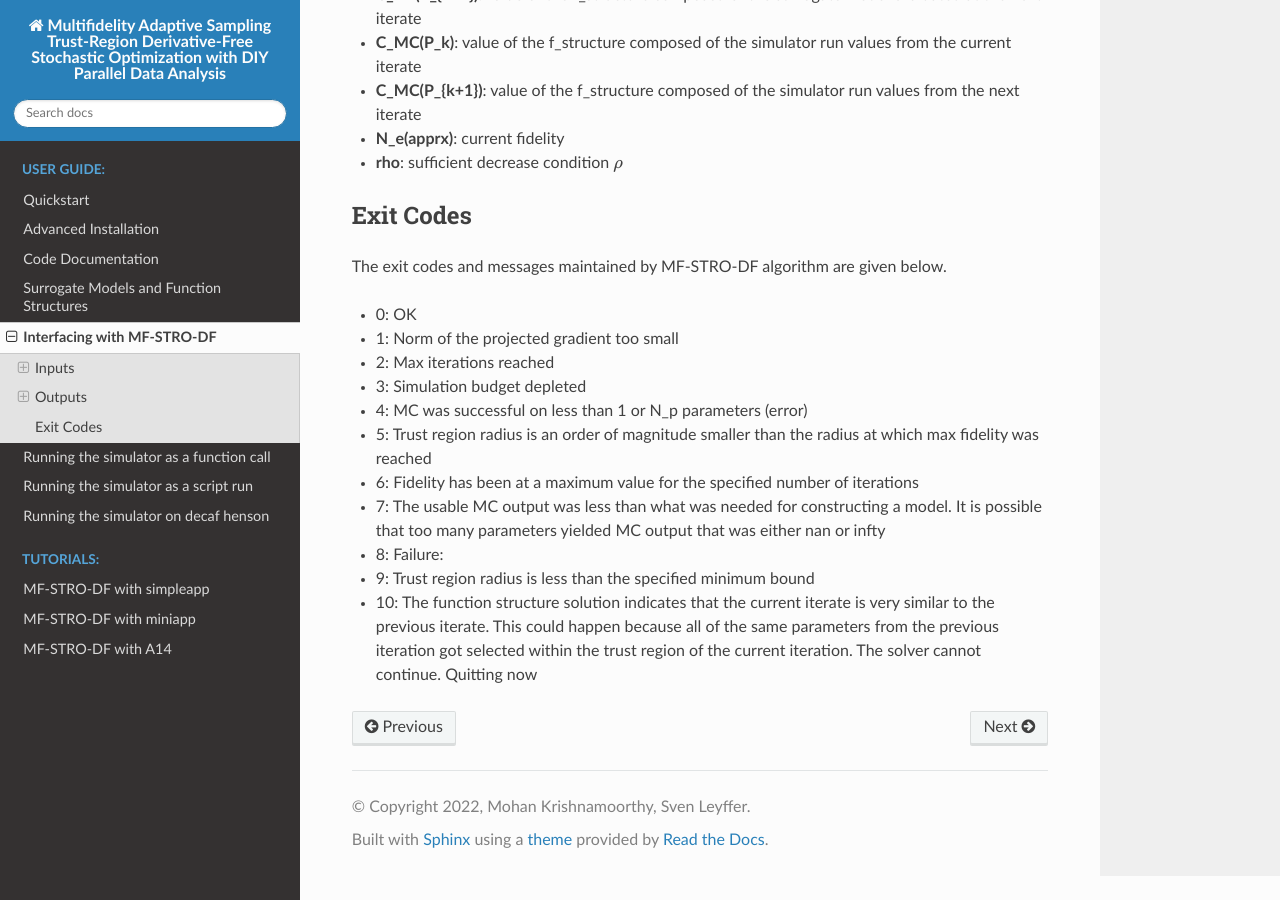
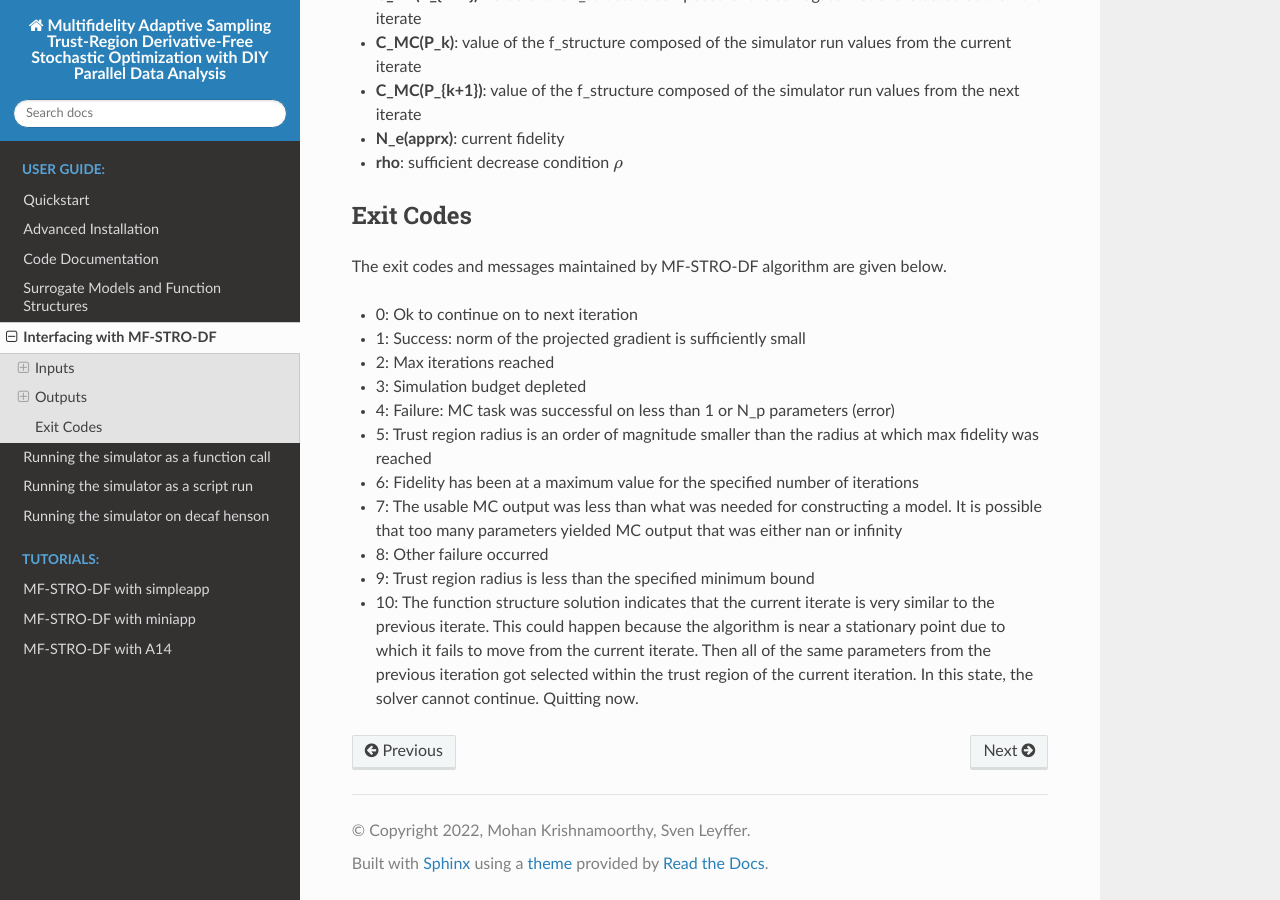
Before and after one commit to HEPonHPC/MAESTRO, a Sphinx documentation site: the page built from docs/source/inputs_and_outputs.rst, in a window 1280 px wide and 900 px high, scrolled down 7072 px. Built offline with Sphinx 7.4.7 and the Read the Docs theme 2.0.0, drawn with Linux system fonts in a browser that asks for light colours.

Commit message:
Fixing error codes in code and doc

```diff
--- a/docs/source/inputs_and_outputs.rst
+++ b/docs/source/inputs_and_outputs.rst
@@ -437,14 +437,22 @@ Exit Codes
 
 The exit codes and messages maintained by MF-STRO-DF algorithm are given below.
 
-* 0: OK
-* 1: Norm of the projected gradient too small
+* 0: Ok to continue on to next iteration
+* 1: Success: norm of the projected gradient is sufficiently small
 * 2: Max iterations reached
 * 3: Simulation budget depleted
-* 4: MC was successful on less than 1 or N_p parameters (error)
-* 5: Trust region radius is an order of magnitude smaller than the radius at which max fidelity was reached
+* 4: Failure: MC task was successful on less than 1 or N_p parameters (error)
+* 5: Trust region radius is an order of magnitude smaller than the radius at
+  which max fidelity was reached
 * 6: Fidelity has been at a maximum value for the specified number of iterations
-* 7: The usable MC output was less than what was needed for constructing a model. It is possible that too many parameters yielded MC output that was either nan or infty
-* 8: Failure:
+* 7: The usable MC output was less than what was needed for constructing a model.
+  It is possible that too many parameters yielded MC output that was either nan
+  or infinity
+* 8: Other failure occurred
 * 9: Trust region radius is less than the specified minimum bound
-* 10: The function structure solution indicates that the current iterate is very similar to the previous iterate. This could happen because all of the same parameters from the previous iteration got selected within the trust region of the current iteration. The solver cannot continue. Quitting now
+* 10: The function structure solution indicates that the current iterate is very
+  similar to the previous iterate. This could happen because the algorithm is
+  near a stationary point due to which it fails to move from the current iterate.
+  Then all of the same parameters from the previous iteration got selected within
+  the trust region of the current iteration. In this state, the solver cannot
+  continue. Quitting now.
```
Also changed, not shown: 1 other file.
